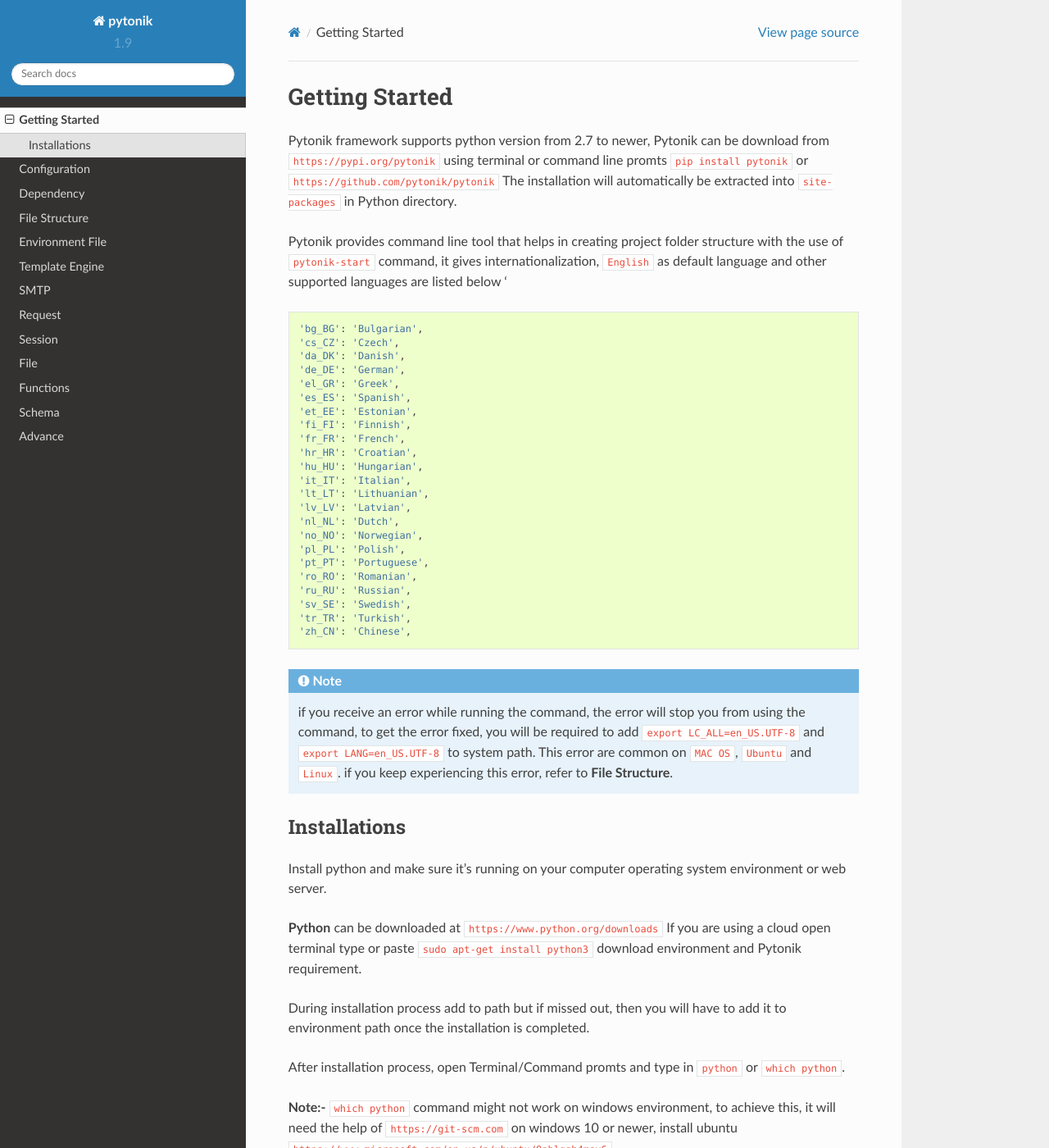
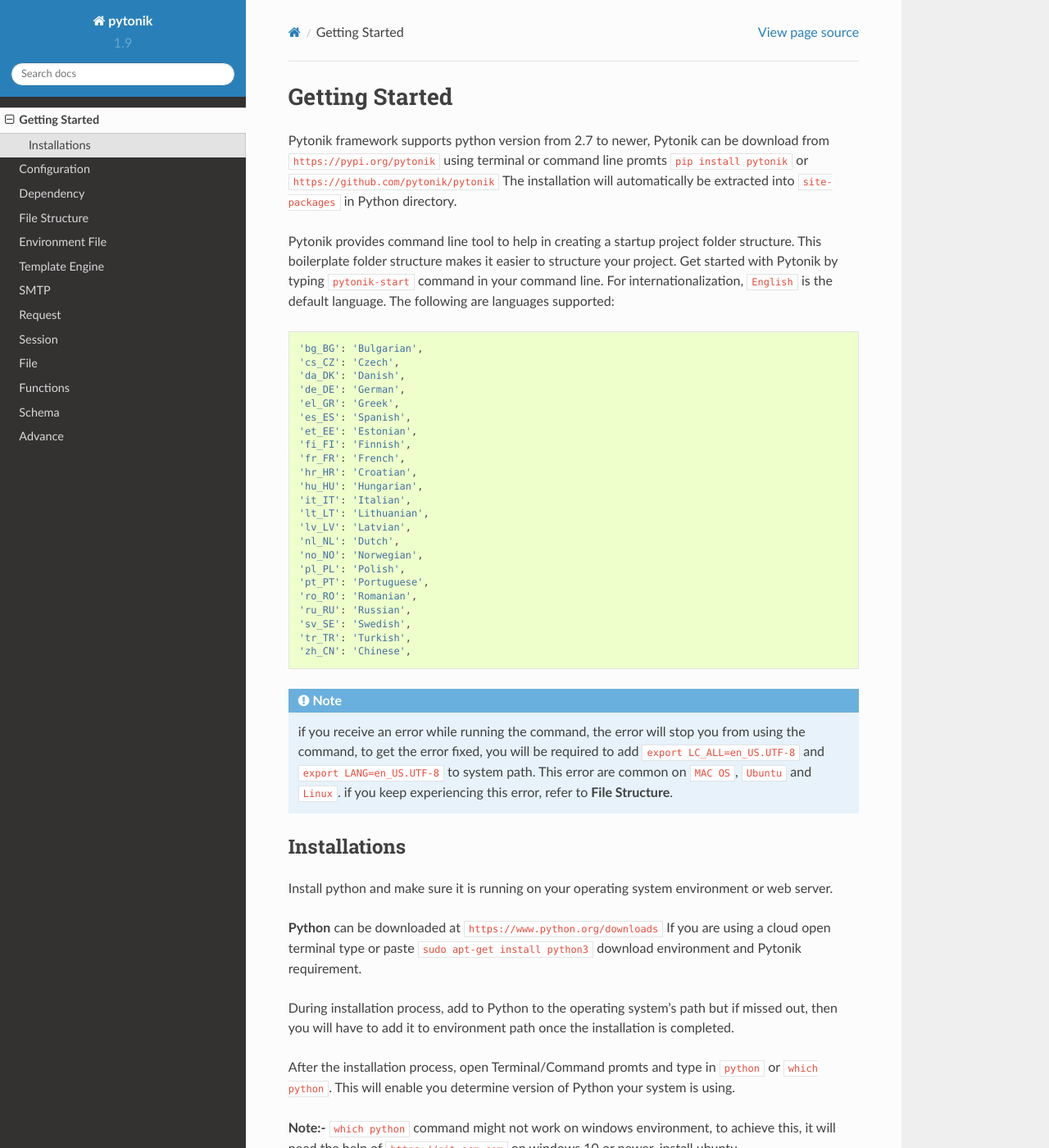
Before and after one commit to pytonik/pytonik, a Sphinx documentation site: the page built from docs/source/getting-started.rst, in a window 1280 px wide and 1400 px high. Shown: the whole window at 82% size. Built offline with Sphinx 7.4.7 and the Read the Docs theme 2.0.0, drawn with Linux system fonts in a browser that asks for light colours.

Commit message:
Update to getting started
I made slight edits.

```diff
--- a/docs/source/getting-started.rst
+++ b/docs/source/getting-started.rst
@@ -6,8 +6,7 @@ Pytonik can be download from  ``https://pypi.org/pytonik``  using terminal or co
 ``pip install pytonik``  or   ``https://github.com/pytonik/pytonik``
 The installation will automatically be extracted into ``site-packages``  in Python  directory.
 
-Pytonik provides command line tool that helps in creating project folder structure with the use of ``pytonik-start``
-command, it gives internationalization, ``English`` as default language and other supported languages are listed below '
+Pytonik provides command line tool to help in creating a startup project folder structure. This boilerplate folder structure makes it easier to structure your project.  Get started with Pytonik by typing ``pytonik-start`` command in your command line. For internationalization, ``English`` is the default language.  The following are languages supported:
 
 .. code-block:: python
 
@@ -46,17 +45,17 @@ command, it gives internationalization, ``English`` as default language and othe
 Installations
 -------------
 
-Install python and make sure it’s running on your computer operating system environment or web server.
+Install python and make sure it is running on your operating system environment or web server.
 
 
 **Python** can be downloaded at  ``https://www.python.org/downloads``
 If you are using a cloud open terminal type or paste  ``sudo apt-get install python3``
 download environment and Pytonik requirement.
 
-During installation process add to path but if missed out, then you will have to add it to environment
+During installation process, add to Python to the operating system's path but if missed out, then you will have to add it to environment
 path once the installation is completed.
 
-After installation process, open Terminal/Command promts and type in ``python`` or  ``which python``.
+After the installation process, open Terminal/Command promts and type in ``python`` or  ``which python``. This will enable you determine version of Python your system is using.
 
 **Note:-**  ``which python`` command  might not work on windows environment,
 to achieve this, it will need the help of  ``https://git-scm.com`` on windows 10 or newer,
```
